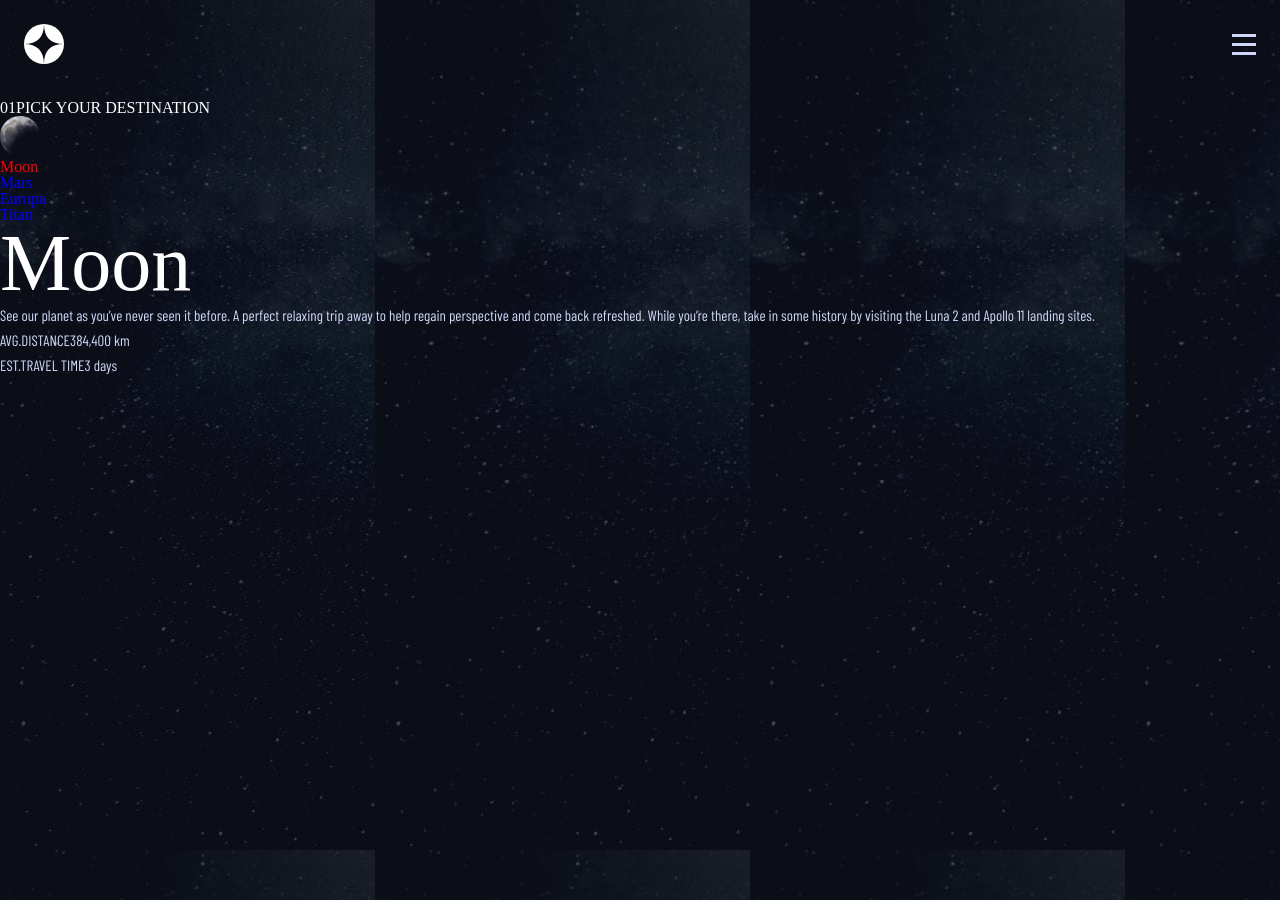
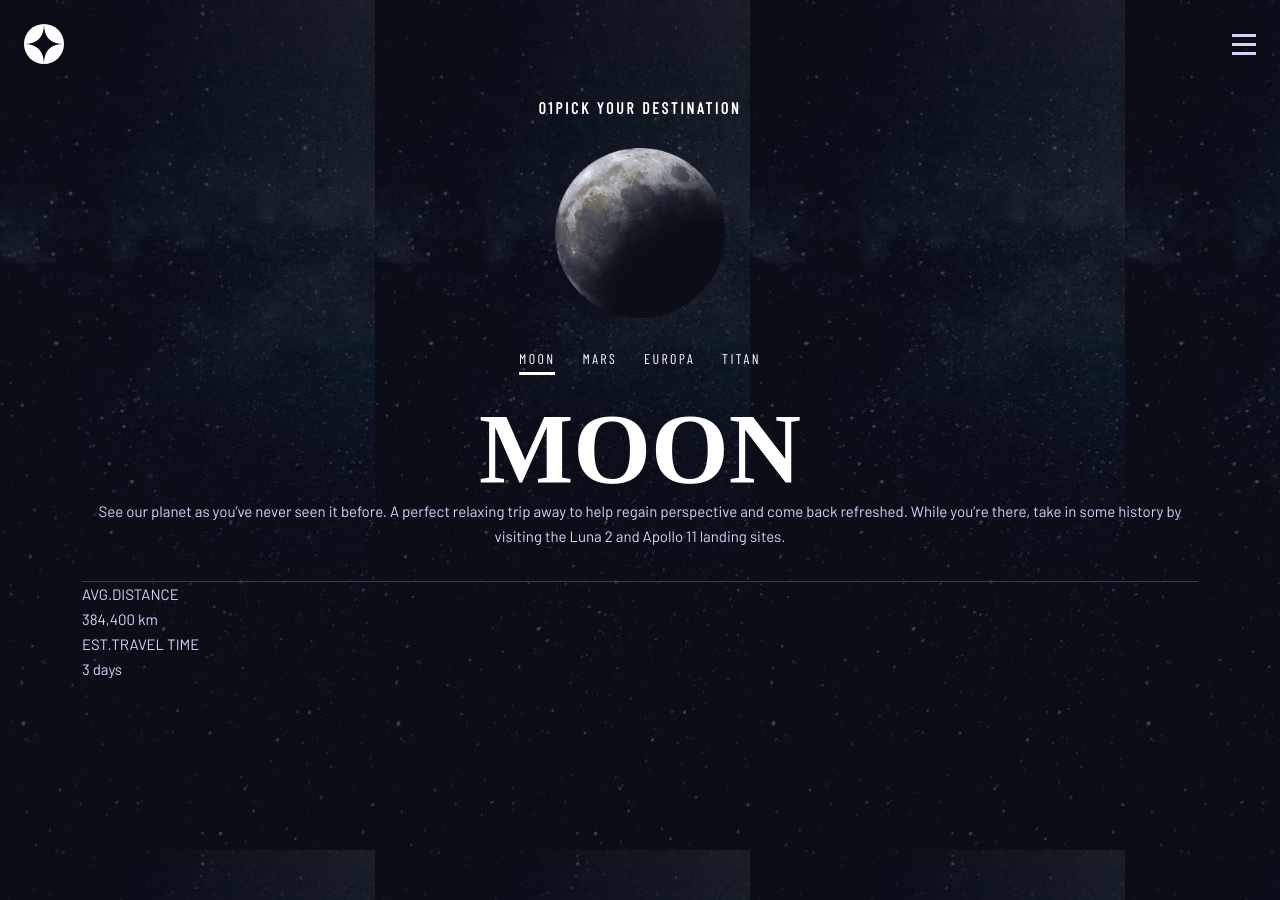
Before and after one commit to izurai27/space-tourism-website, a React (Create React App) app: page /destination in a window 1280 px wide. Built offline with nearby package versions, Linux system fonts and the light colour scheme; a web font is replaced by a local one.

Commit message:
done html for crew

```diff
--- a/src/components/crew.jsx
+++ b/src/components/crew.jsx
@@ -1,9 +1,33 @@
-import React from 'react'
-// import data from '../data.json'
+import React, {useState} from 'react'
+import { CrewStyled } from '../styled.components/crew.styled'
+import CrewNav from './crewNav'
 
-const Crew = () => {
+const Crew = (props) => {
+
+  const [stateIndex,setStateIndex] = useState(0)
+
+  const handleClick = (e) => {
+
+    setStateIndex(parseInt(e.target.dataset.index))
+   console.log(typeof(e.target.dataset.index))
+  }
+
   return (
-    <div>Crew</div>
+    <CrewStyled>
+      <h5>02 meet your crew</h5>
+      {props.data.filter((el,index) => index === stateIndex).map((element,index) => {
+        return (
+          <div className="crew" key={index}>
+            <img src={element.images.webp} alt={element.name} />
+            <CrewNav handleClick={handleClick}/>
+            <h4>{element.role}</h4>
+            <h3>{element.name}</h3>
+            <p>{element.bio}</p>
+          </div>
+        )
+      })}
+    </CrewStyled>
+
   )
 }
 
--- /dev/null
+++ b/src/components/crewNav.jsx
@@ -0,0 +1,45 @@
+import React from 'react'
+import styled from 'styled-components'
+
+const CrewNavStyled = styled.nav`
+
+  display:flex;
+  justify-content: space-between;
+  column-gap: 1rem;
+  width:fit-content;
+
+  span{
+    width:10px;
+    aspect-ratio: 1;
+    background-color: white;
+    border-radius: 50%;
+
+  }
+`
+
+const CrewNav = (props) => {
+
+  const handleClick = (e) => {
+    const activeEl = document.querySelector('.active')
+
+    const select = e.target
+
+    activeEl.classList.toggle('active')
+    select.classList.toggle('active')
+
+    props.handleClick(e)
+  }
+
+  return (
+    <CrewNavStyled>
+      <span className="active" data-index={0} onClick={handleClick}></span>
+      <span data-index={1}  onClick={handleClick}></span>
+      <span data-index={2}  onClick={handleClick}></span>
+      <span data-index={3}  onClick={handleClick}></span>
+
+    </CrewNavStyled>
+
+  )
+}
+
+export default CrewNav
--- a/src/components/destNav.jsx
+++ b/src/components/destNav.jsx
@@ -2,25 +2,42 @@ import React from 'react'
 import styled from 'styled-components'
 
 
-const DestinationNavStyled = styled.ul`
-  color:blue;
+const DestinationNavStyled = styled.nav`
+  color:white;
+  display:flex;
+  column-gap: calc(27/16*1rem);
+  text-transform: uppercase;
+  /* margin-bottom: 20px; */
+  /* margin-top: 26px; */
+  font-family: 'Barlow Condensed';
+  font-size: calc(14/16*1rem);
+  line-height: 17px;
+/* identical to box height */
+
+letter-spacing: 2.3625px;
+
 
   .active{
-    color:red;
     position:relative;
+    display:flex;
+    justify-content: center;
   }
 
   .active::after{
     content:'';
     width:100%;
     position:absolute;
+    height: 3px;
+    background-color:white;
+    position:absolute;
+    bottom:-8px;
   }
 `
 
 const DestinationNav = (props) => {
   const handleClick = (e) => {
     const activeEl = document.querySelector('.active')
-    console.log(activeEl)
+    // console.log(activeEl)
     const select = e.target
 
     activeEl.classList.toggle('active')
@@ -32,10 +49,10 @@ const DestinationNav = (props) => {
   return (
 
       <DestinationNavStyled>
-        <li className='active' onClick={handleClick}>Moon</li>
-        <li className='' onClick={handleClick}>Mars</li>
-        <li className='' onClick={handleClick}>Europa</li>
-        <li className='' onClick={handleClick}>Titan</li>
+        <span className='active' onClick={handleClick}>Moon</span>
+        <span className='' onClick={handleClick}>Mars</span>
+        <span className='' onClick={handleClick}>Europa</span>
+        <span className='' onClick={handleClick}>Titan</span>
 
       </DestinationNavStyled>
 
--- a/src/components/destination.jsx
+++ b/src/components/destination.jsx
@@ -9,29 +9,33 @@ const Destination = (props) => {
   const [viewDest,setViewDest] = useState('Moon');
 
   const handleView = (e) => {
-    console.log(e.target.innerHTML)
+
     setViewDest(e.target.innerHTML)
   }
 
   return (
     <DestinationStyled>
-      <div><span>01</span>PICK YOUR DESTINATION</div>
+      <h5><span>01</span>PICK YOUR DESTINATION</h5>
     {props.data.filter(el => el.name === viewDest).map((element,index) => {
 
       return(
-        <div key={index}>
+        <div key={index} className='destDetail'>
           <img src={element.images.png} alt="" />
-          {/* <ul>
-            <li>MOON</li>
-            <li>MARS</li>
-            <li>EUROPA</li>
-            <li>TITAN</li>
-          </ul> */}
+
           <DestinationNav handleView = {handleView}/>
-          <h1>{element.name}</h1>
-          <p>{element.description}</p>
-          <p>AVG.DISTANCE<span>{element.distance}</span></p>
-          <p>EST.TRAVEL TIME<span>{element.travel}</span></p>
+          <h2>{element.name}</h2>
+          <p className='desc'>{element.description}</p>
+
+          <div className="info">
+            <div>
+              <p className='subheading2'>AVG.DISTANCE</p>
+              <p className='subheading1'>{element.distance}</p>
+            </div>
+            <div>
+              <p className='subheading2'>EST.TRAVEL TIME</p>
+              <p className='subheading1'>{element.travel}</p>
+            </div>
+          </div>
 
         </div>
       )
--- a/src/components/home.jsx
+++ b/src/components/home.jsx
@@ -9,7 +9,7 @@ const Home = () => {
   return (
     <HomeStyled>
       <div className="container">
-        <div className='subtitle'>So, you want to travel to</div>
+        <h5>So, you want to travel to</h5>
         <h1>SPACE</h1>
         <p>Let’s face it; if you want to go to space, you might as well genuinely go to
     outer space and not hover kind of on the edge of it. Well sit back, and relax
--- a/src/global.css.js
+++ b/src/global.css.js
@@ -33,7 +33,7 @@ time, mark, audio, video {
 	padding: 0;
 	border: 0;
 	font-size: 100%;
-	font: inherit;
+	/* font: inherit; */
 	vertical-align: baseline;
 }
 
@@ -91,6 +91,7 @@ h1{
 h2{
 	font-family: 'Bellefair', serif;
 	font-size: calc(100/16*1rem);
+	text-transform: uppercase;
 }
 
 h3{
@@ -105,8 +106,9 @@ h4{
 
 h5{
 	font-family: 'Barlow Condensed', sans-serif;
-	font-size: calc(28/16*1rem);
-	letter-spacing: 4.75em;
+	font-size: calc(16/16*1rem);
+	letter-spacing: 2.7px;
+	text-transform: uppercase;
 }
 
 nav{
@@ -161,13 +163,20 @@ p{
 
 
 @media only screen and (min-width:768px){
+
+}
+
+@media only screen and (min-width:1440){
 	h1{
 		font-family: 'Bellefair', serif;
-		font-size: calc(80/16*1rem);
+		font-size: calc(150/16*1rem);
+
 	}
+
 	h2{
 		font-family: 'Bellefair', serif;
 		font-size: calc(100/16*1rem);
+		text-transform: uppercase;
 	}
 
 	h3{
@@ -192,10 +201,13 @@ p{
 		/* letter-spacing: 2.7em; */
 	}
 
-	p{
-		font-size: calc(15/16*1rem);
-		font-family: 'Barlow Condensed', sans-serif;
-	}
+p{
+	font-size: calc(15/16*1rem);
+	font-family: 'Barlow', sans-serif;
+	line-height: calc(25/15*100%);
+	color: hsla(231, 79%, 90%, 1);
+
+}
 }
 
 `
--- /dev/null
+++ b/src/styled.components/crew.styled.js
@@ -0,0 +1,7 @@
+import styled from "styled-components";
+
+export const CrewStyled = styled.main`
+  background-image: url('./assets/crew/background-crew-mobile.jpg');
+  background-size: cover;
+
+`
--- a/src/styled.components/destination.style.js
+++ b/src/styled.components/destination.style.js
@@ -3,13 +3,36 @@ import bgImg from '../assets/destination/background-destination-mobile.jpg'
 
 export const DestinationStyled = styled.main`
   background-image:url(${bgImg});
-  /* background-size: cover; */
-  background-color: blue;
-
+  display:flex;
+  flex-direction: column;
+  align-items: center;
+  row-gap: 2rem;
   padding-top:100px;
 
+  .destDetail{
+    display:flex;
+    flex-direction: column;
+    align-items: center;
+    row-gap: 2rem;
+  }
+
   img{
-    width:40px;
+    width:calc(170/16*1rem);
     aspect-ratio: 1;
   }
+
+  h1{
+    text-transform: uppercase;
+  }
+
+  .desc{
+    width: calc(327/375*100%);
+    text-align: center;
+    margin-top:-2rem;
+  }
+
+  .info{
+    width: calc(327/375*100%);
+    border-top:1px solid #383B4B;
+  }
 `
```
Also changed, not shown: src/styled.components/techs.styled.js (added).
